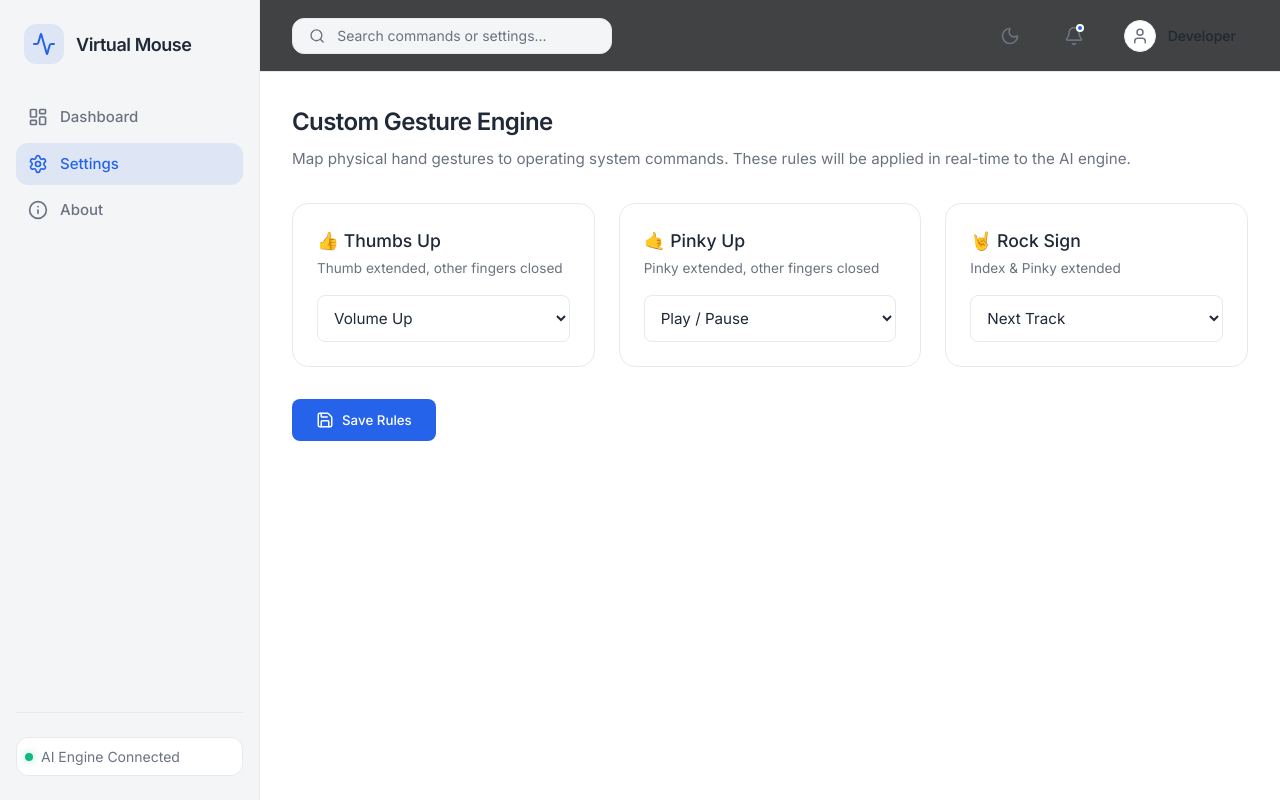
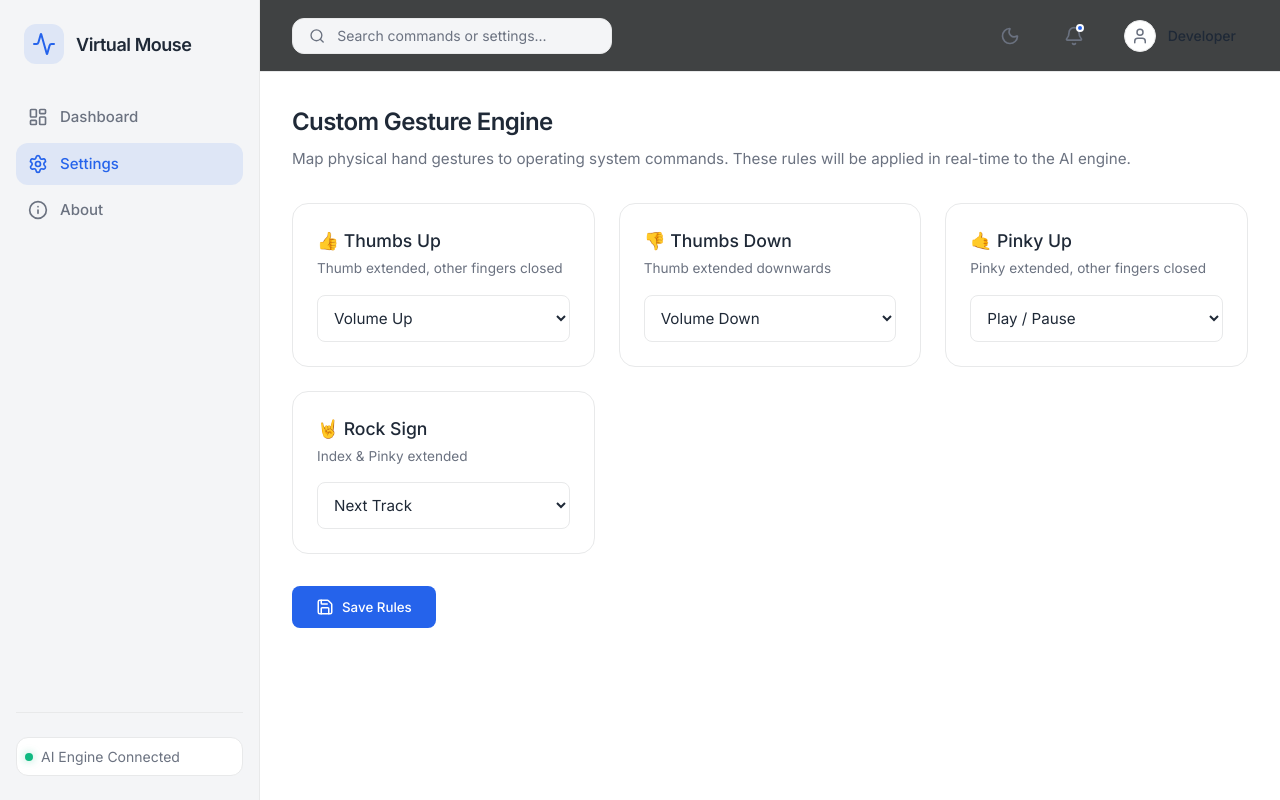
Before and after one commit to AyanSayyad07/AI-Virtual-Mouse, a React app in the folder frontend/: page /settings in a window 1280 px wide. Built offline with nearby package versions, Linux system fonts and the light colour scheme; the HTML template or start-up script is replaced by a standard one.

Commit message:
Add Thumbs Down gesture for Volume Down

```diff
--- a/frontend/src/pages/Settings.jsx
+++ b/frontend/src/pages/Settings.jsx
@@ -1,11 +1,12 @@
 import { useState, useEffect } from 'react';
-import socketService from '../services/socketService';
+import { socket } from '../services/socketService';
 import { Save } from 'lucide-react';
 import './Settings.css';
 
 const Settings = () => {
   const [gestureMap, setGestureMap] = useState({
     thumbs_up: 'volumeup',
+    thumbs_down: 'volumedown',
     pinky_up: 'playpause',
     rock_sign: 'nexttrack'
   });
@@ -25,7 +26,7 @@ const Settings = () => {
 
   const handleSave = () => {
     localStorage.setItem('gestureRules', JSON.stringify(gestureMap));
-    socketService.socket.emit('update_gesture_rules', gestureMap);
+    socket.emit('update_gesture_rules', gestureMap);
     setSaveStatus('Saved successfully!');
     setTimeout(() => setSaveStatus(''), 2000);
   };
@@ -44,6 +45,23 @@ const Settings = () => {
           <select
             value={gestureMap.thumbs_up}
             onChange={(e) => handleChange('thumbs_up', e.target.value)}
+          >
+            <option value="none">None</option>
+            <option value="volumeup">Volume Up</option>
+            <option value="volumedown">Volume Down</option>
+            <option value="playpause">Play / Pause</option>
+            <option value="nexttrack">Next Track</option>
+          </select>
+        </div>
+
+        <div className="setting-card">
+          <div className="setting-header">
+            <h3>👎 Thumbs Down</h3>
+            <p>Thumb extended downwards</p>
+          </div>
+          <select
+            value={gestureMap.thumbs_down}
+            onChange={(e) => handleChange('thumbs_down', e.target.value)}
           >
             <option value="none">None</option>
             <option value="volumeup">Volume Up</option>
```
Also changed, not shown: 1 other file (tests, documents, lock files or other folders).
